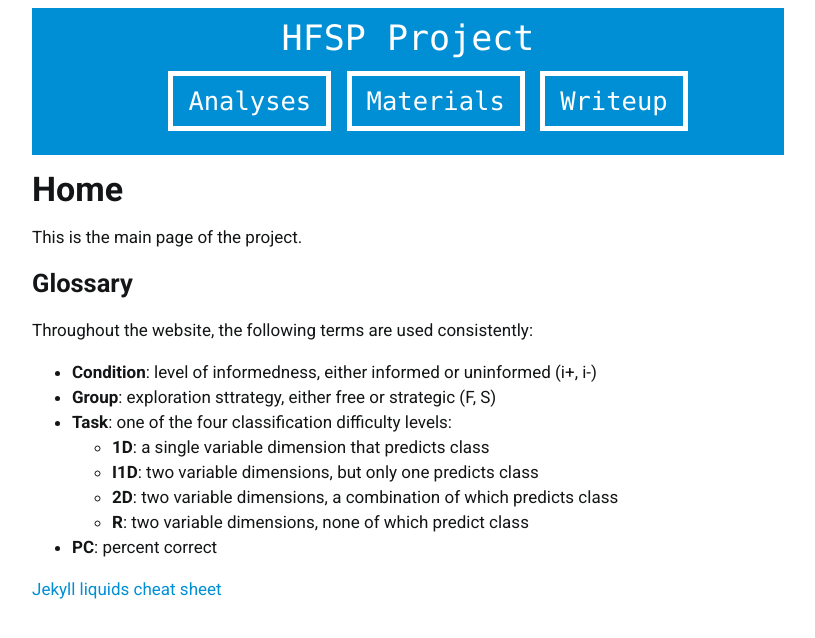
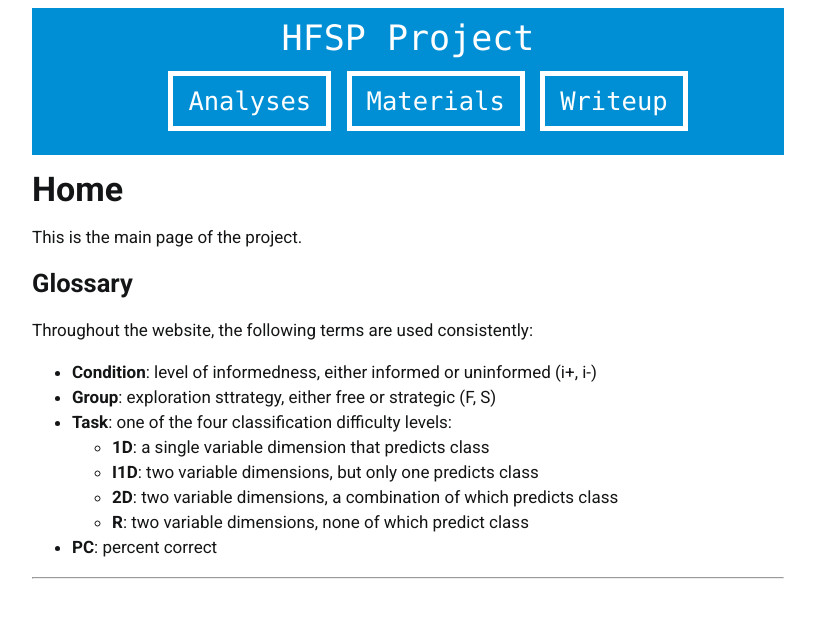
Before and after one commit to alex-ten/HFSP, a Jekyll site: the page built from index.html, in a window 1280 px wide. Shown: the top 638 px of the page, without its empty margins (232-1047 px from the left). Built offline with Jekyll 4.4.1, drawn with Linux system fonts in a browser that asks for light colours; nearby versions of some CDN libraries.

Commit message:
Remove link in the footer

```diff
--- a/_layouts/default.html
+++ b/_layouts/default.html
@@ -22,7 +22,7 @@
     {{content}}
 
     <footer>
-            <a href='https://gist.github.com/JJediny/a466eed62cee30ad45e2', align='center'>Jekyll liquids cheat sheet</a>
+        <hr>
     </footer>
 
     {% include lightbox.html %}
```
